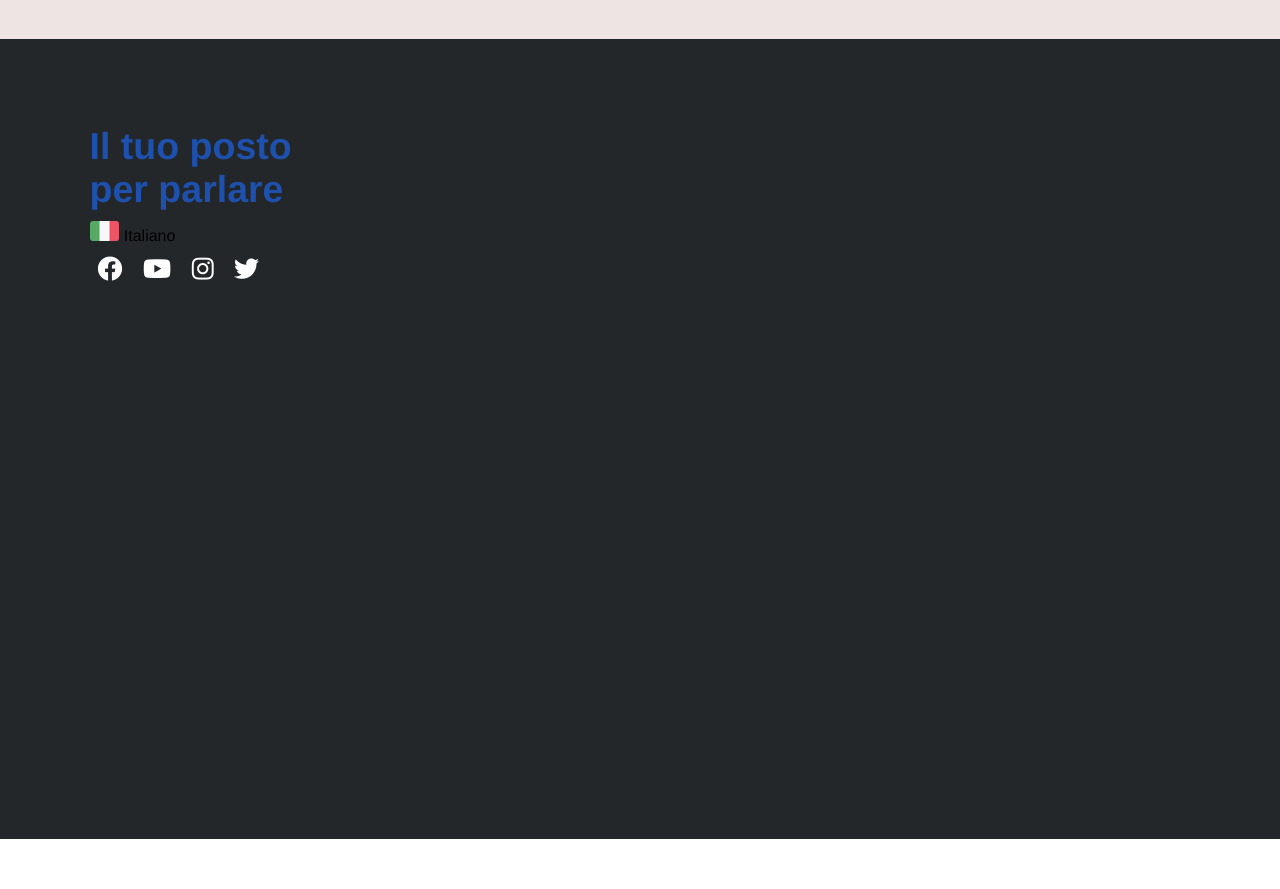
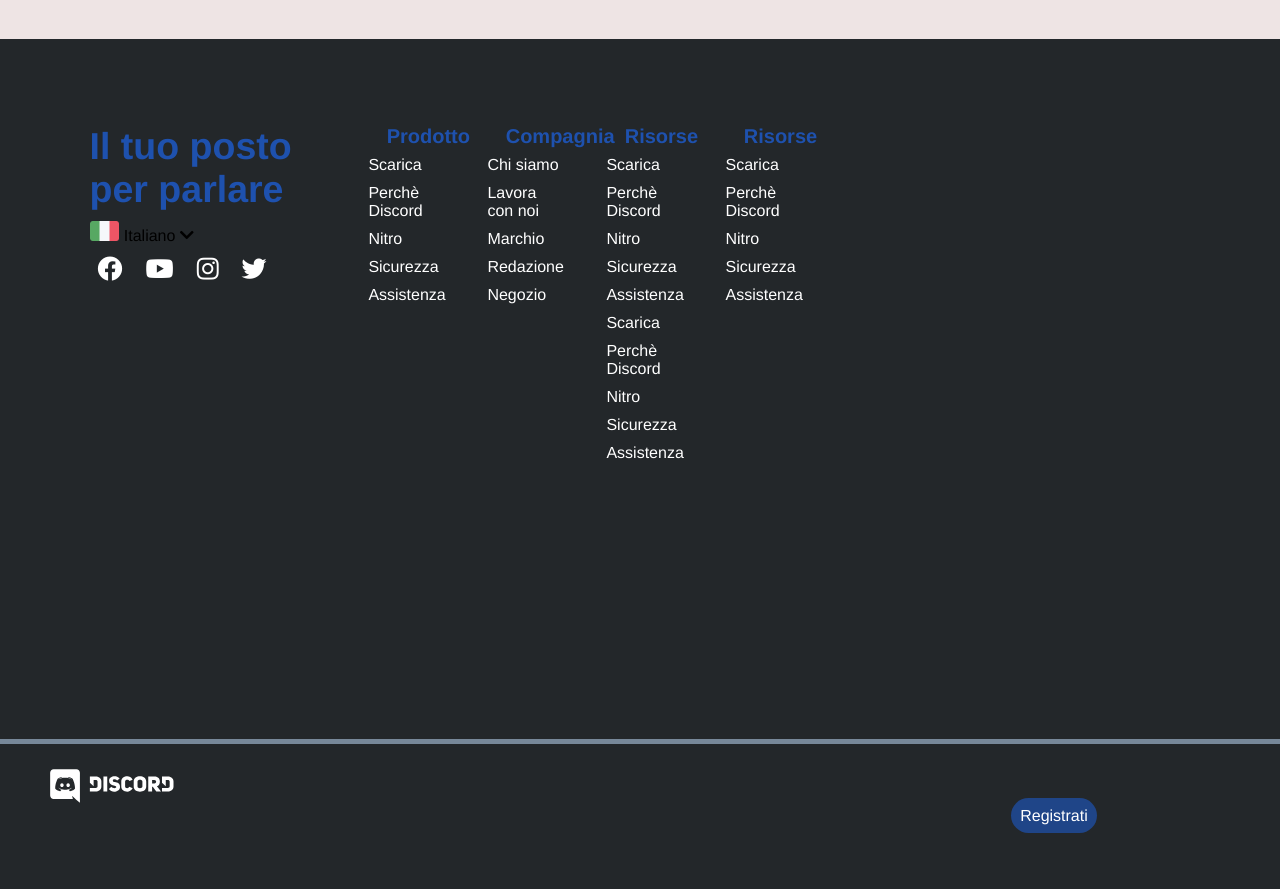
Before and after one commit to capdavide278/htmlcss-discord, a plain HTML site: page index.html in a window 1280 px wide. Shown: the part 5342-6231 px from the top of the page. Before the commit the page ends 6181 px from the top, so only its background shows below. Drawn offline with Linux system fonts and the light colour scheme.

Commit message:
quasi finito

```diff
--- a/css/style.css
+++ b/css/style.css
@@ -199,7 +199,7 @@ a{
 #container{
     background-color: #23272a;
     width: 100%;
-    height: 800px;
+    height: 700px;
     padding-left: 7%;
     padding-top: 4%;
 }
@@ -237,3 +237,44 @@ a{
 span{
     margin:8px;
 }
+
+/* diverse liste */
+.lista{
+    width: 10%;
+    height: 90%;
+  /*   background-color: aqua; */
+    padding-top: 3%;
+    float:left;
+ /*    background-color: white; */
+}
+
+h5{
+    font-size: 20px;
+    color:  #1d5ed8c2;
+    margin-left: 59px;
+}
+
+.ultimalista{
+    color: white;
+    margin: 5px;
+}
+
+.container2{
+    border-top: solid 5px lightslategray;
+    width: 100%;
+    background-color: #23272a;
+    height: 150px;
+}
+
+#logo2{
+    margin-left: 50px;
+    margin-top: 25px;
+}
+
+.btnlast{
+    background-color: #1d5ed88a;
+    margin-left: 79%;
+    padding: 9px;
+    color: white;
+    border-radius: 20px;
+}
--- a/index.html
+++ b/index.html
@@ -115,21 +115,81 @@
                 </h2>
             </div>
             <img id="bandiera" src="img/ita.png" alt="">
-            Italiano <br>
-            <div class="simboli"></div>
+            Italiano <i class="fas fa-chevron-down"></i><br>
+                <div class="simboli">
                     <span class="caratteristichesimboli"><i class="fab fa-facebook"></i></span>
                     <span class="caratteristichesimboli"><i class="fab fa-youtube"></i></span>
                     <span class="caratteristichesimboli"><i class="fab fa-instagram"></i></span>
                     <span class="caratteristichesimboli"><i class="fab fa-twitter"></i></i></span>
+                </div>
+            </div>
+
+        <!-- le diverse liste -->
+        <div class="lista">
+            <div class="primalista">
+                <h5>Prodotto</h5>
+                    <ul>
+                        <li class="ultimalista">Scarica</li>
+                        <li class="ultimalista">Perchè Discord</li>
+                        <li class="ultimalista">Nitro</li>
+                        <li class="ultimalista">Sicurezza</li>
+                        <li class="ultimalista">Assistenza</li>
+                    </ul>
             </div>
         </div>
 
-        <!-- le diverse liste -->
+            <!-- le diverse liste -->
+            <div class="lista">
+                <div class="primalista">
+                    <h5>Compagnia</h5>
+                        <ul>
+                            <li class="ultimalista">Chi siamo</li>
+                            <li class="ultimalista">Lavora con noi</li>
+                            <li class="ultimalista">Marchio</li>
+                            <li class="ultimalista">Redazione</li>
+                            <li class="ultimalista">Negozio</li>
+                        </ul>
+                </div>
+            </div>
 
+            <!-- le diverse liste -->
+            <div class="lista">
+                <div class="primalista">
+                    <h5>Risorse</h5>
+                        <ul>
+                            <li class="ultimalista">Scarica</li>
+                            <li class="ultimalista">Perchè Discord</li>
+                            <li class="ultimalista">Nitro</li>
+                            <li class="ultimalista">Sicurezza</li>
+                            <li class="ultimalista">Assistenza</li>
+                            <li class="ultimalista">Scarica</li>
+                            <li class="ultimalista">Perchè Discord</li>
+                            <li class="ultimalista">Nitro</li>
+                            <li class="ultimalista">Sicurezza</li>
+                            <li class="ultimalista">Assistenza</li>
+                        </ul>
+                </div>
+            </div>
 
-
-
-    </div>
+            <!-- le diverse liste -->
+            <div class="lista">
+                <div class="primalista">
+                    <h5>Risorse</h5>
+                        <ul>
+                            <li class="ultimalista">Scarica</li>
+                            <li class="ultimalista">Perchè Discord</li>
+                            <li class="ultimalista">Nitro</li>
+                            <li class="ultimalista">Sicurezza</li>
+                            <li class="ultimalista">Assistenza</li>
+                        </ul>
+                </div>
+            </div>
+        </div>
+            <!-- logo e tasto -->
+        <div class="container2">
+            <img id="logo2" src="img/logo.svg" alt="">
+            <span class="btnlast">Registrati</span>
+        </div>
 
 </body>
 </html>
```
